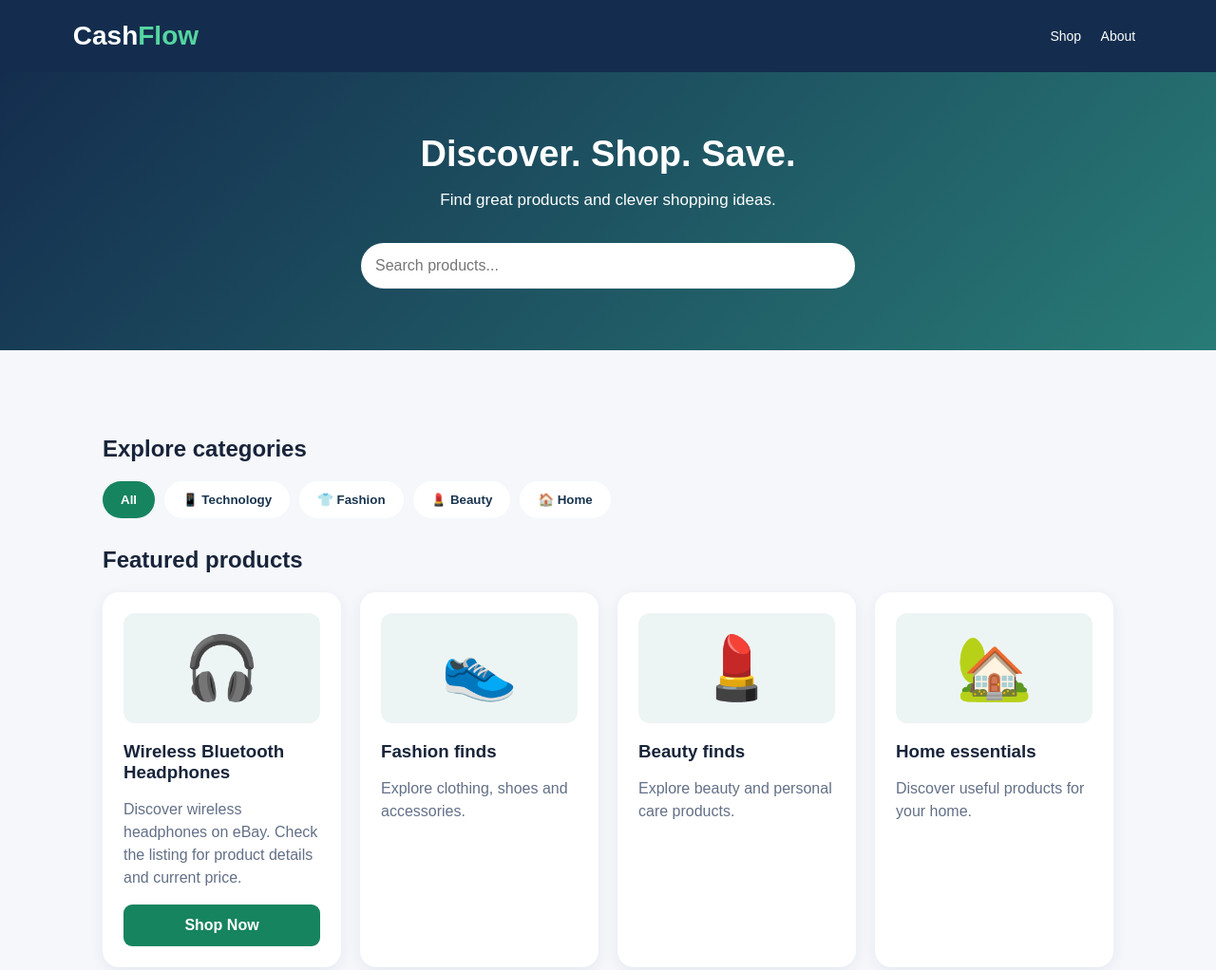
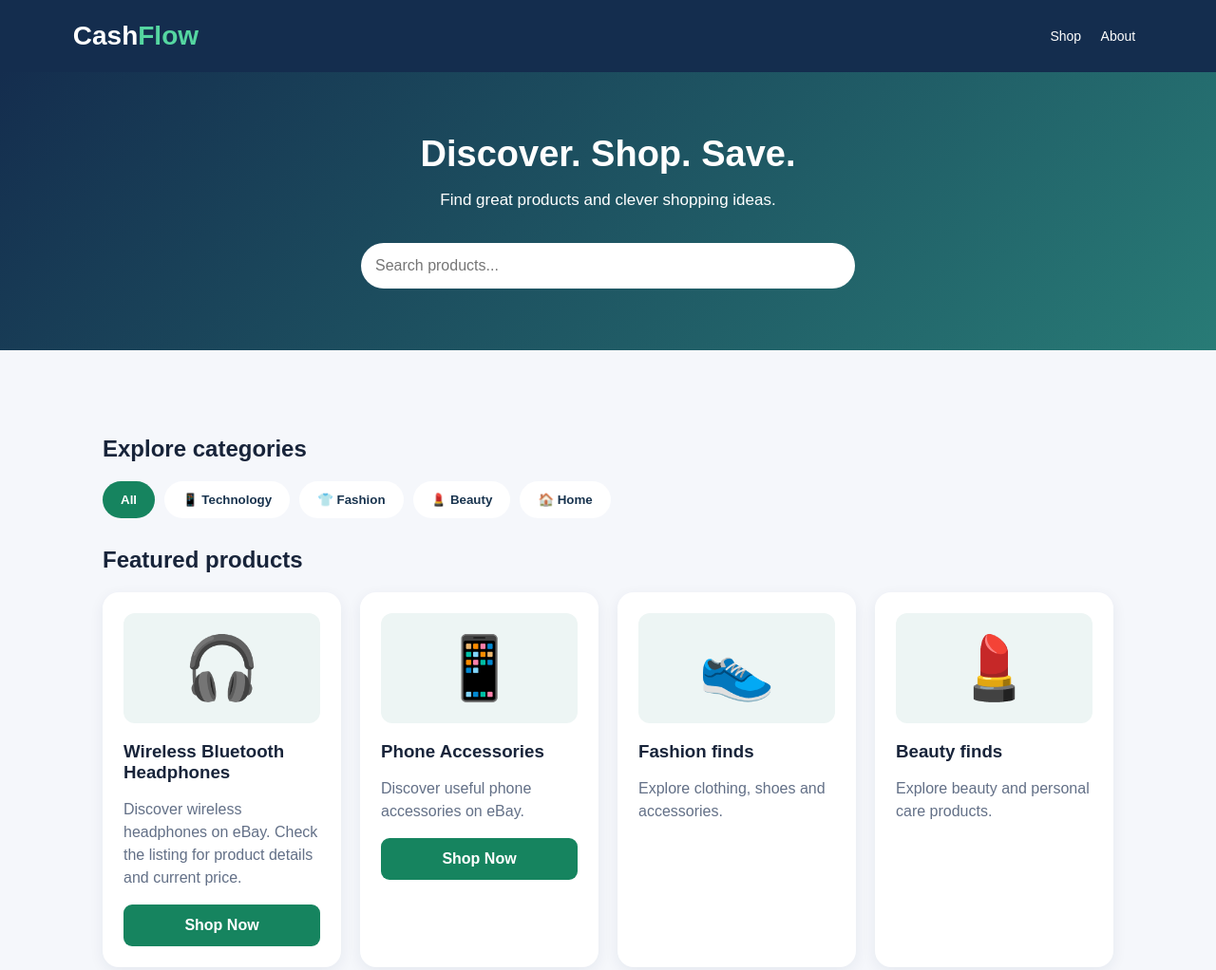
Before and after one commit to hawk4man-pixel/cashflow-site, a plain HTML site: page index.html in a window 1280 px wide. Shown: the top 1022 px of the page at 95% size. Drawn offline with Linux system fonts and the light colour scheme.

Commit message:
Update index.html

```diff
--- a/index.html
+++ b/index.html
@@ -71,6 +71,19 @@ footer a{color:#9ce7c6}
 <a class="shop" href="https://www.ebay.co.uk/itm/237083359281?_skw=Bluetooth%20wireless%20heaphones&itmmeta=01M7R10BP562C14CQNNF7NKE5M&hash=item373344f831%3Ag%3AgXAAAeSwbehqsjpQ&itmprp=enc%3AAQALAAAA4CHNgUiiE%2FjQhlDTaMiAde8XstaFQ%2BtonTCmchSjkxSrCqBj60JoRJdZK7ZSUl6MCUU0PXcv3%2Bj9LfEP%2BNY2vSAsTi%2FNR%2FFsLkZsZMjshOsTbGPlVIdbhyMq6sddJpJ%2Frx2y9luitWyFUJGk2DqVaDTCyO%2Fg4naTct1NKGkBAE3TcoZxGBg1iY1H12VEzrz3X1s%2FX7zMMUjNliNIpfLRwcL3Cr2QyyGsZvr8b0whdGEbByojEmQ%2FsOUG0GBSmGIyhOQa2eBS%2BSxY6Uth4UTSXTawNBHDIHE1AATKxLIBlQWZ%7Ctkp%3ABk9SR_q8gYG-aA&amdata=enc%3AAQALAAAAoCHNgUiiE%2FjQhlDTaMiAde%2F6Ziy42LkNfD1vnJb0FRrsycdVhFfb%2F6LQEBTZ4Fw1Qo%2BKgQBkg67%2BFI9rIqQtNCvn01cA6LHu%2FmXpxwBS5fVg0F1A8Nvj8JPeHArbiVAynvT4Xr3BtUv%2FEpx5746m3kms4VEZu1MdDdna3Pvj%2FyhYF4K9SmNidsDlC5oJ%2FYKv1U%2BEvG96mC65QpsmCTLOdAs%3D&mkcid=1&mkrid=710-53481-19255-0&siteid=3&campid=5339254144&customid=&toolid=10001&mkevt=1" target="_blank" rel="noopener noreferrer">Shop Now</a>
 </div>
 
+<div class="card" data-category="Technology">
+  <div class="product-icon">📱</div>
+  <h3>Phone Accessories</h3>
+  <p>Discover useful phone accessories on eBay.</p>
+  <a class="shop"
+     href="https://www.ebay.co.uk/itm/960171120859?mkcid=1&mkrid=710-53481-19255-0&siteid=3&campid=5339254144&customid=CashFlowPhones&toolid=10001&mkevt=1"
+     target="_blank"
+     rel="noopener noreferrer">
+     Shop Now
+  </a>
+</div>
+
+
 <div class="card" data-category="Fashion">
 <div class="product-icon">👟</div>
 <h3>Fashion finds</h3>
```
